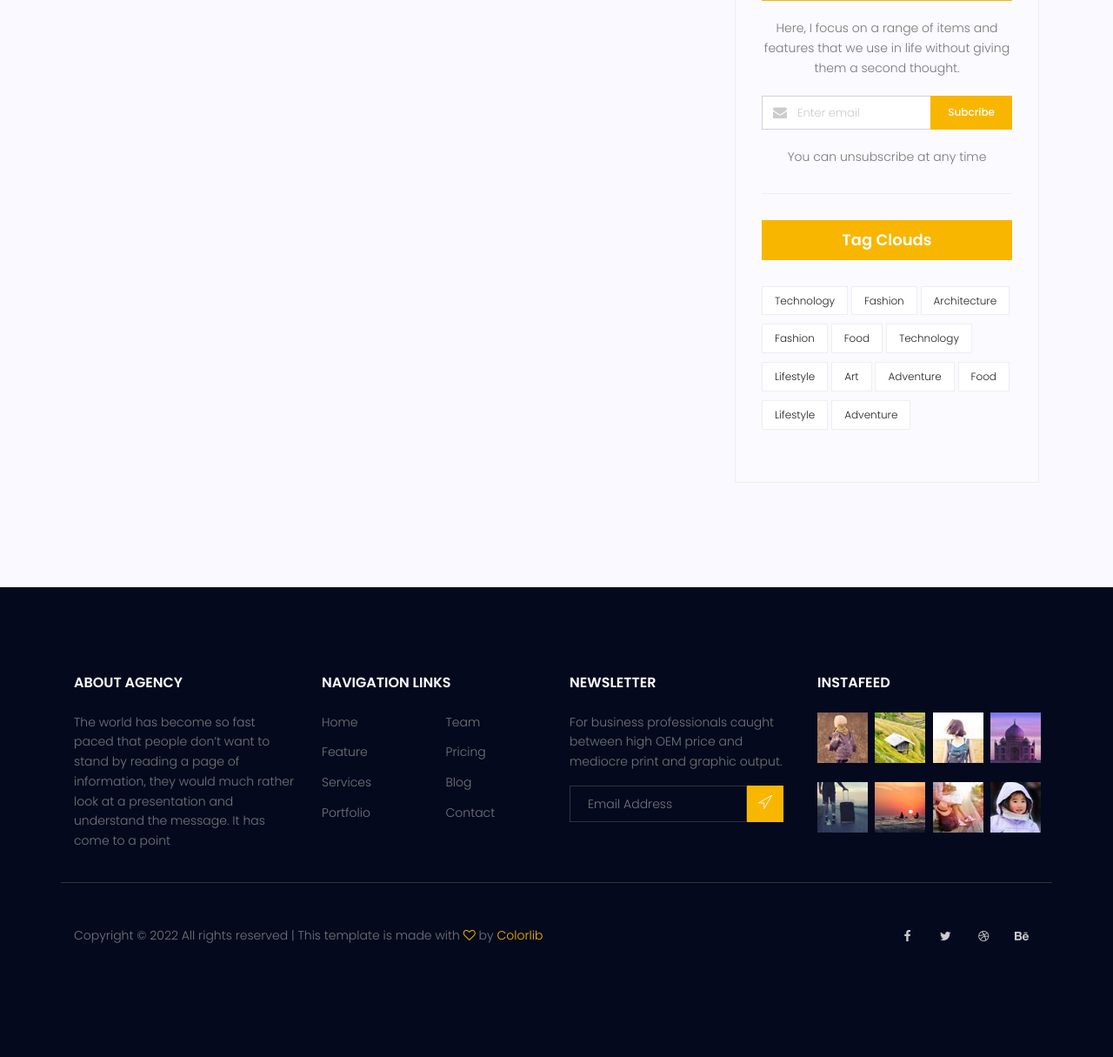
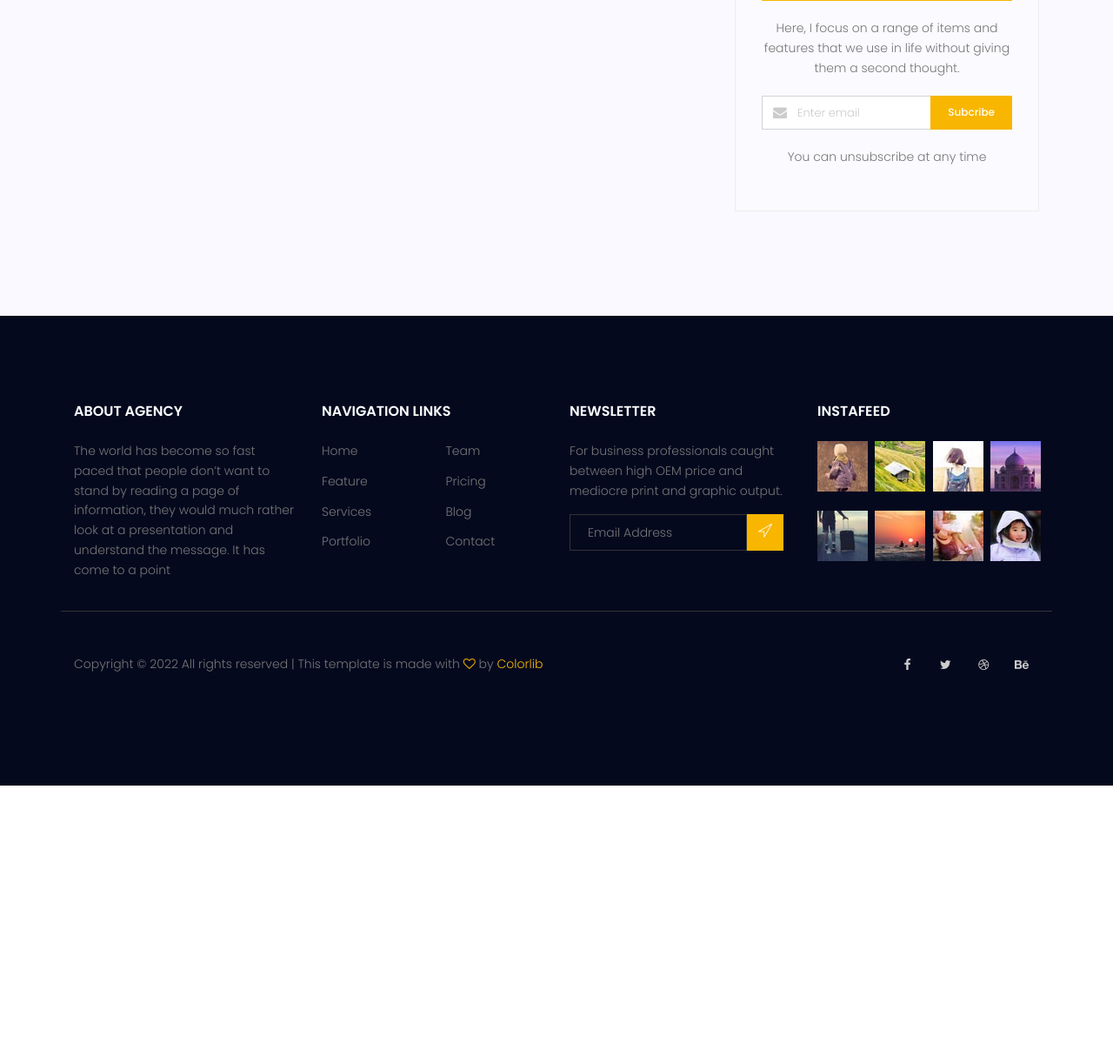
Before and after one commit to miladsade96/mydj, a Django app: page /blog/ in a window 1280 px wide. Shown: the part 2197-3412 px from the top of the page at 87% size. After the commit the page ends 3100 px from the top, so only its background shows below. Run offline with Django 3.2, Linux system fonts and the light colour scheme; data that the repository does not hold is empty; some libraries are stand-ins or nearby versions.

Commit message:
removing tags section from blog-home.html

```diff
--- a/templates/blog/blog-home.html
+++ b/templates/blog/blog-home.html
@@ -221,23 +221,6 @@
             </div>
             <p class="text-bottom">You can unsubscribe at any time</p>
           </div>
-          <div class="single-sidebar-widget tag-cloud-widget">
-            <h4 class="tagcloud-title">Tag Clouds</h4>
-            <ul>
-              <li><a href="#">Technology</a></li>
-              <li><a href="#">Fashion</a></li>
-              <li><a href="#">Architecture</a></li>
-              <li><a href="#">Fashion</a></li>
-              <li><a href="#">Food</a></li>
-              <li><a href="#">Technology</a></li>
-              <li><a href="#">Lifestyle</a></li>
-              <li><a href="#">Art</a></li>
-              <li><a href="#">Adventure</a></li>
-              <li><a href="#">Food</a></li>
-              <li><a href="#">Lifestyle</a></li>
-              <li><a href="#">Adventure</a></li>
-            </ul>
-          </div>
         </div>
       </div>
     </div>
```
